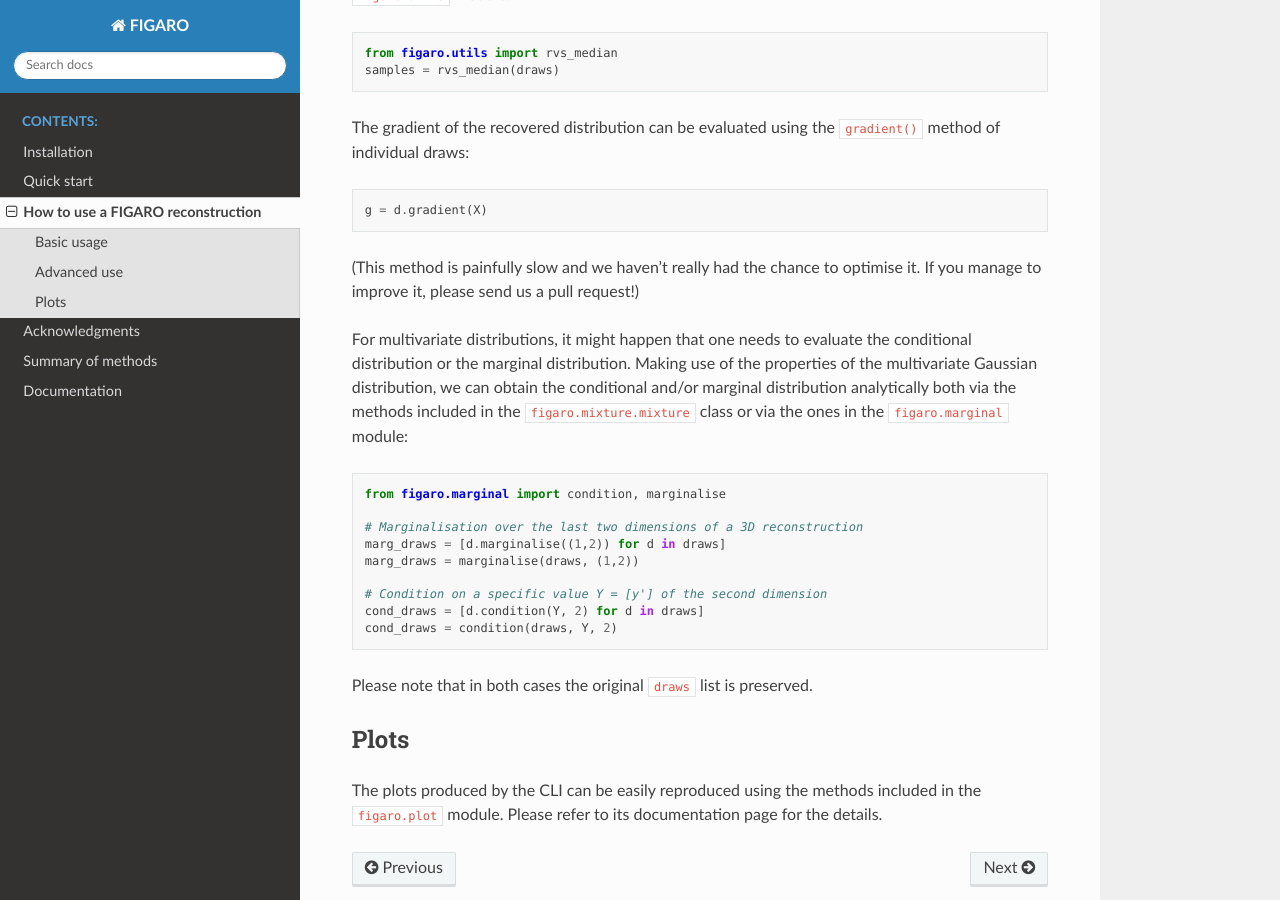
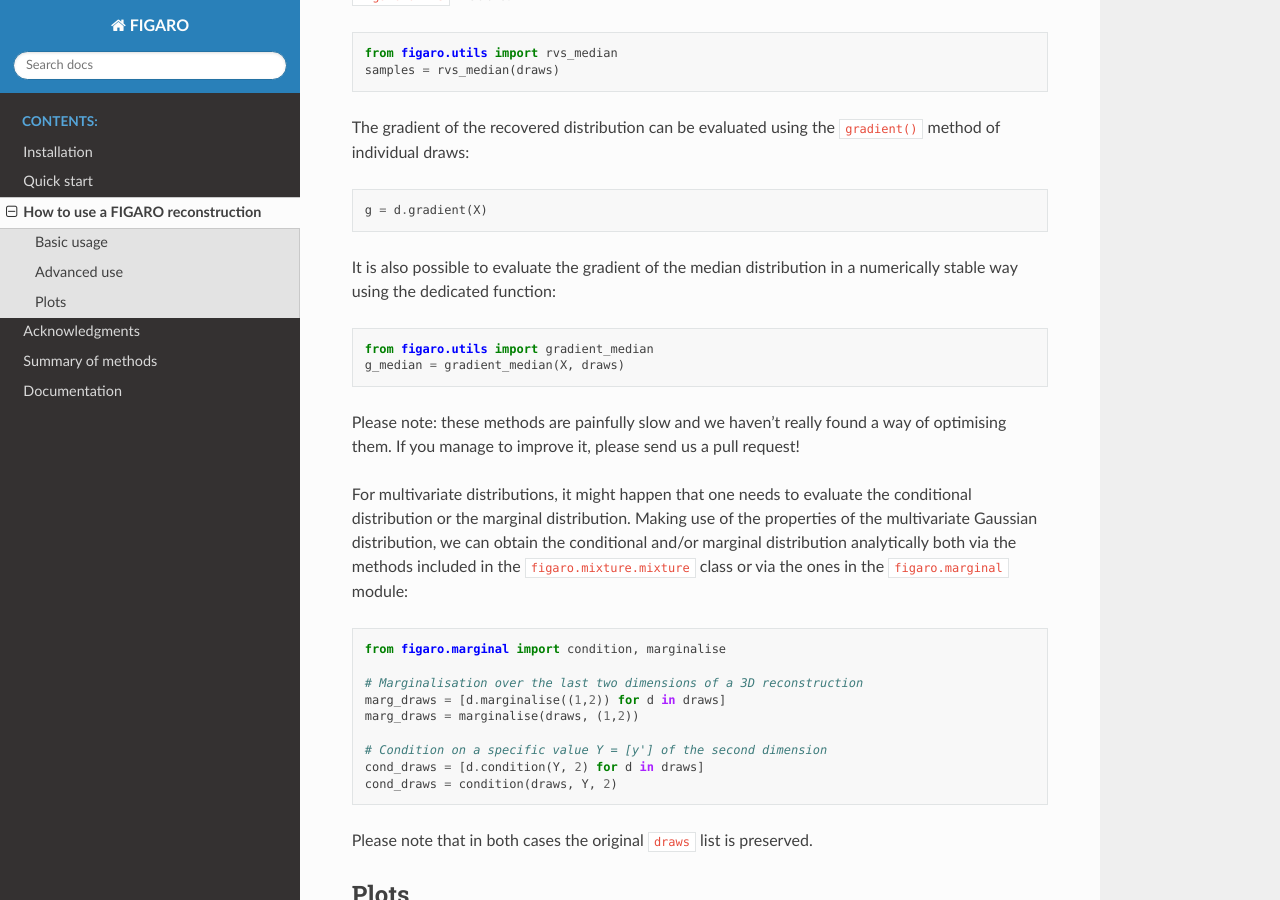
Before and after one commit to sterinaldi/FIGARO, a Sphinx documentation site: the page built from docs/source/use_mixture.md, in a window 1280 px wide and 900 px high, scrolled down 913 px. Built offline with Sphinx 7.4.7 and the Read the Docs theme 2.0.0, drawn with Linux system fonts in a browser that asks for light colours.

Commit message:
added gradient_median note

````diff
--- a/docs/source/use_mixture.md
+++ b/docs/source/use_mixture.md
@@ -35,7 +35,12 @@ The gradient of the recovered distribution can be evaluated using the `gradient(
 ```python
 g = d.gradient(X)
 ```
-(This method is painfully slow and we haven't really had the chance to optimise it. If you manage to improve it, please send us a pull request!)
+It is also possible to evaluate the gradient of the median distribution in a numerically stable way using the dedicated function:
+```python
+from figaro.utils import gradient_median
+g_median = gradient_median(X, draws)
+```
+Please note: these methods are painfully slow and we haven't really found a way of optimising them. If you manage to improve it, please send us a pull request!
 
 For multivariate distributions, it might happen that one needs to evaluate the conditional distribution or the marginal distribution.
 Making use of the properties of the multivariate Gaussian distribution, we can obtain the conditional and/or marginal distribution analytically both via the methods included in the `figaro.mixture.mixture` class or via the ones in the `figaro.marginal` module:
````
